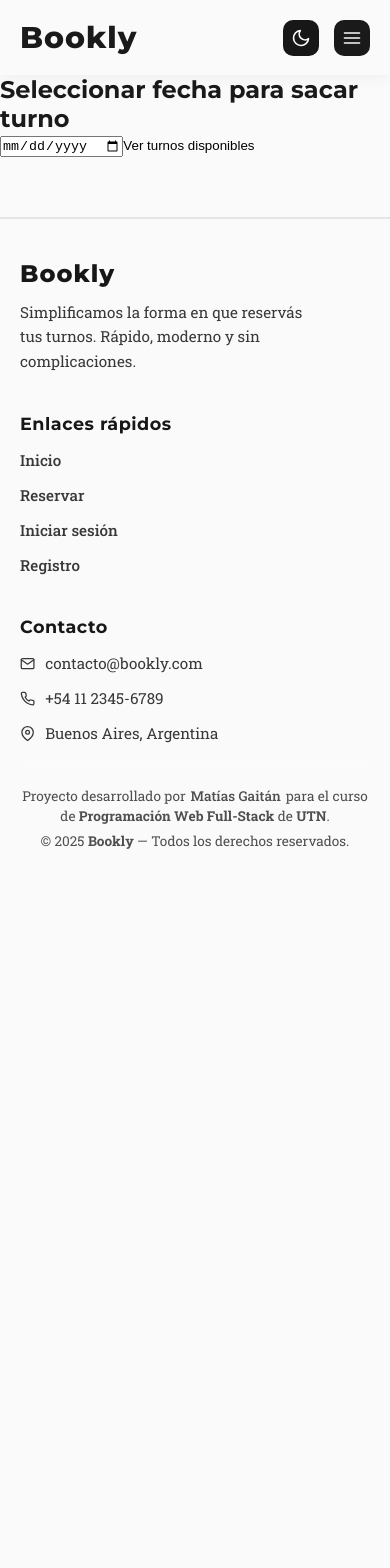
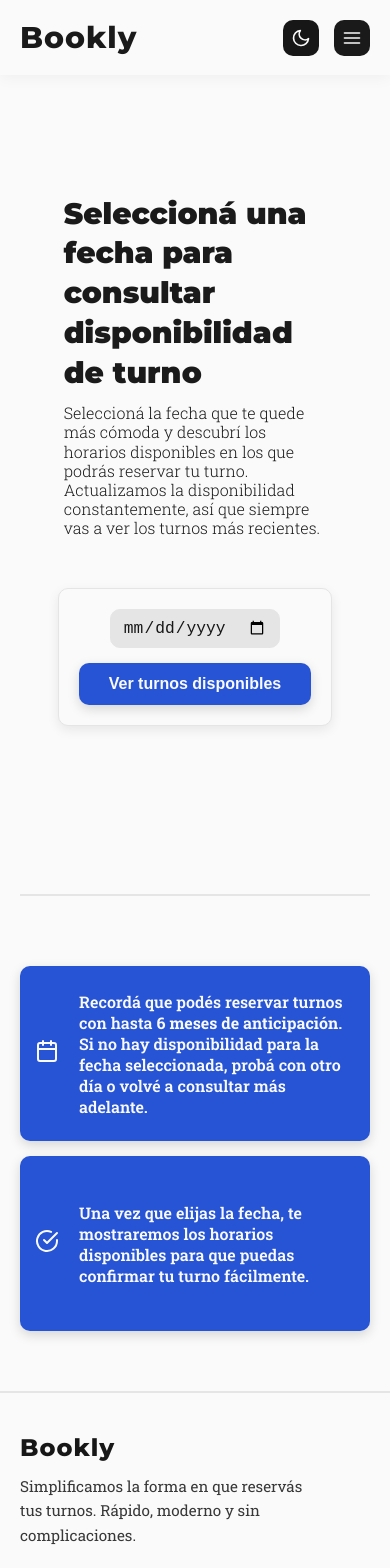
Before and after one commit to gaitanmatias/UTN_FINAL_PROJECT--FRONTEND, a React (Vite) app: page /appointments in a window 390 px wide. Shown: the top 1568 px of the page. Before the commit the page ends 892 px from the top, so only its background shows below. Built offline with nearby package versions, Linux system fonts and the light colour scheme; no server answers.

Commit message:
feat(AppointmentsPage): reubica y añade contenido a la página AppointmentsPage con estilos responsivos

```diff
--- a/src/constants/icons.jsx
+++ b/src/constants/icons.jsx
@@ -4,6 +4,7 @@ import { FiMapPin, FiMail, FiPhone } from "react-icons/fi";
 import { FiSearch } from "react-icons/fi";
 import { FiBarChart2, FiSliders, FiClipboard, FiClock, FiUser, FiSmartphone, FiInfo, FiTool, FiSlash, FiCoffee } from "react-icons/fi";
 import { FiLock, FiLogIn, FiUserPlus, FiAlertCircle, FiCheckCircle } from "react-icons/fi";
+import { FiCalendar } from "react-icons/fi";
 
 export const ICONS = {
   openMenu: <FiMenu />,
@@ -30,4 +31,5 @@ export const ICONS = {
   register: <FiUserPlus />,
   alertError: <FiAlertCircle />,
   checkSuccess: <FiCheckCircle />,
+  calendar: <FiCalendar />,
 };
--- a/src/pages/appointments/AppointmentsPage.jsx
+++ /dev/null
@@ -1,33 +0,0 @@
-import { useState } from "react";
-import { useNavigate } from "react-router-dom";
-
-function AppointmentsPage() {
-  const [fecha, setFecha] = useState("");
-  const navigate = useNavigate();
-
-  const handleSubmit = (e) => {
-    e.preventDefault();
-    if (!fecha) {
-      alert("Por favor, seleccioná una fecha");
-      return;
-    }
-    navigate(`/appointments/available/${fecha}`);
-  };
-
-  return (
-    <div>
-      <h2>Seleccionar fecha para sacar turno</h2>
-
-      <form onSubmit={handleSubmit}>
-        <input
-          type="date"
-          value={fecha}
-          onChange={(e) => setFecha(e.target.value)}
-        />
-        <button type="submit">Ver turnos disponibles</button>
-      </form>
-    </div>
-  );
-}
-
-export default AppointmentsPage;
--- /dev/null
+++ b/src/pages/appointments/AppointmentsPage/AppointmentsPage.css
@@ -0,0 +1,173 @@
+/* ========================== HOME PAGE ========================== */
+
+.appointments-page {
+  display: flex;
+  flex-direction: column;
+  align-items: center;
+  justify-content: center;
+
+  width: 100%;
+  padding: 0px 20px;
+  margin: 0 auto;
+
+  background-color: var(--background);
+  color: var(--foreground);
+}
+
+.appointments-page__intro {
+  display: flex;
+  flex-direction: column;
+  justify-content: center;
+  align-items: center;
+  gap: 50px;
+
+  height: calc(100dvh - 75px);
+}
+
+.appointments-page__header {
+  display: flex;
+  flex-direction: column;
+  align-items: center;
+  justify-content: space-between;
+
+  gap: 10px;
+
+  width: 75%;
+}
+
+.appointments-page__title {
+  font-size: 1.85em;
+  font-weight: 900;
+  line-height: 1.35;
+}
+
+.appointments-page__subtitle {
+  font-weight: 300;
+  line-height: 1.2;
+}
+
+/* ===== FILTROS ===== */
+
+.appointments-page__filters {
+  display: flex;
+  align-items: center;
+  justify-content: center;
+
+  gap: 20px;
+  flex-wrap: wrap;
+
+  padding: 20px;
+  background-color: var(--card);
+  border: 1px solid var(--border);
+  border-radius: var(--radius);
+  box-shadow: 0 4px 12px rgba(0, 0, 0, 0.08);
+}
+
+.appointments-page__form {
+  display: flex;
+  flex-direction: column;
+  align-items: center;
+  justify-content: center;
+  gap: 15px;
+}
+
+.appointments-page__date-input {
+  padding: 8px 12px;
+  border: 1px solid var(--border);
+  border-radius: var(--radius);
+  background-color: var(--input);
+  color: var(--primary);
+  font-size: 1.25em;
+  cursor: pointer;
+}
+
+.appointments-page__date-input:hover,
+.appointments-page__date-input:focus {
+  border-color: var(--accent);
+  outline: none;
+}
+
+.appointments-page__form-button {
+  display: inline-flex;
+  align-items: center;
+  justify-content: center;
+
+  padding: 12px 30px;
+  border-radius: var(--radius);
+
+  font-size: 1em;
+  font-weight: 700;
+  text-decoration: none;
+  color: var(--primary-foreground);
+  background-color: var(--accent);
+
+  transition: all 0.3s ease;
+  box-shadow: 0 4px 12px rgba(0, 0, 0, 0.15);
+}
+
+/* ===== SEPARADOR ===== */
+.appointments-page__divider {
+  width: 100%;
+  max-width: 1000px;
+  margin: 50px 0;
+  height: 2px;
+  border: none;
+  background-color: var(--border)
+}
+
+.appointments-page__info {
+  display: flex;
+  flex-direction: column;
+  align-items: center;
+  justify-content: center;
+  gap: 15px;
+
+  padding-top: 20px;
+}
+
+.appointments-page__reminder {
+  display: flex;
+  align-items: center;
+  justify-content: center;
+  gap: 20px;
+
+  max-width: 750px;
+  height: 175px;
+  padding: 15px;
+
+  background-color: var(--accent);
+  border-radius: var(--radius);
+
+  color: var(--primary-foreground);
+  box-shadow: 0 4px 12px rgba(0, 0, 0, 0.15);
+}
+
+.appointments-page__reminder-icon {
+  font-size: 1.5rem;
+}
+
+.appointments-page__reminder-text {
+  font-size: 1em;
+  font-weight: 600;
+}
+
+/* ===================== RESPONSIVE ===================== */
+
+/* ===== TABLET (768px - 1023px) ===== */
+@media screen and (min-width: 768px) {
+  .appointments-page__intro {
+    width: 100%;
+    gap: 75px;
+    justify-content: safe;
+  }
+
+  .appointments-page__header {
+    max-width: 650px;
+    gap: 25px;
+  }
+
+  .appointments-page__subtitle {
+    text-align: center;
+  }
+
+}
--- /dev/null
+++ b/src/pages/appointments/AppointmentsPage/AppointmentsPage.jsx
@@ -0,0 +1,83 @@
+import { useState } from "react";
+import { useNavigate } from "react-router-dom";
+import { ICONS } from "../../../constants/icons";
+import "./AppointmentsPage.css";
+
+function AppointmentsPage() {
+  const [fecha, setFecha] = useState("");
+  const navigate = useNavigate();
+
+  const todayDate = new Date().toISOString().split("T")[0];
+
+  const handleSubmit = (e) => {
+    e.preventDefault();
+    if (!fecha) {
+      alert("Por favor, seleccioná una fecha antes de continuar.");
+      return;
+    }
+    if (fecha < todayDate) {
+      alert("La fecha debe ser posterior a la fecha actual.");
+      return;
+    }
+    navigate(`/appointments/available/${fecha}`);
+  };
+
+  const handleFechaChange = (e) => {
+    setFecha(e.target.value);
+  };
+
+  return (
+    <div className="appointments-page">
+      <section className="appointments-page__intro">
+        <div className="appointments-page__header">
+          <h2 className="appointments-page__title">Seleccioná una fecha para consultar disponibilidad de turno</h2>
+          <p className="appointments-page__subtitle">
+            Seleccioná la fecha que te quede más cómoda y descubrí los horarios disponibles en los que podrás reservar tu turno.
+            Actualizamos la disponibilidad constantemente, así que siempre vas a ver los turnos más recientes.
+          </p>
+        </div>
+
+        {/* Selector de fecha */}
+        <section className="appointments-page__filters">
+          <form onSubmit={handleSubmit} className="appointments-page__form">
+            <input
+              id="fecha-input"
+              type="date"
+              value={fecha}
+              onChange={handleFechaChange}
+              className="appointments-page__date-input"
+            />
+            <button type="submit" className="appointments-page__form-button">
+              Ver turnos disponibles
+            </button>
+          </form>
+        </section>
+      </section>
+
+      <hr className="appointments-page__divider" />
+
+      <section className="appointments-page__info">
+        <div className="appointments-page__reminder">
+          <i className="appointments-page__reminder-icon">
+            {ICONS.calendar}
+          </i>
+          <p className="appointments-page__reminder-text">
+            Recordá que podés reservar turnos con hasta <strong>6 meses de anticipación</strong>.
+          Si no hay disponibilidad para la fecha seleccionada, probá con otro día o volvé a consultar más adelante.
+          </p>
+        </div>
+        <div className="appointments-page__reminder">
+          <i className="appointments-page__reminder-icon">
+            {ICONS.checkSuccess}
+          </i>
+          <p className="appointments-page__reminder-text">
+            Una vez que elijas la fecha, te mostraremos los horarios disponibles para que puedas confirmar tu turno fácilmente.
+          </p>
+        </div>
+      </section>
+
+    </div>
+  );
+}
+
+export default AppointmentsPage;
--- a/src/router/AppRouter.jsx
+++ b/src/router/AppRouter.jsx
@@ -15,7 +15,7 @@ import NotFoundPage from "../pages/NotFoundPage/NotFoundPage";
 import AdminDashboardPage from "../pages/admin/AdminDashboardPage";
 
 // Appointment Pages
-import AppointmentsPage from "../pages/appointments/AppointmentsPage";
+import AppointmentsPage from "../pages/appointments/AppointmentsPage/AppointmentsPage";
 import AvailableAppointmentsPage from "../pages/appointments/AvailableAppointmentsPage";
 
 // Auth Pages
```
